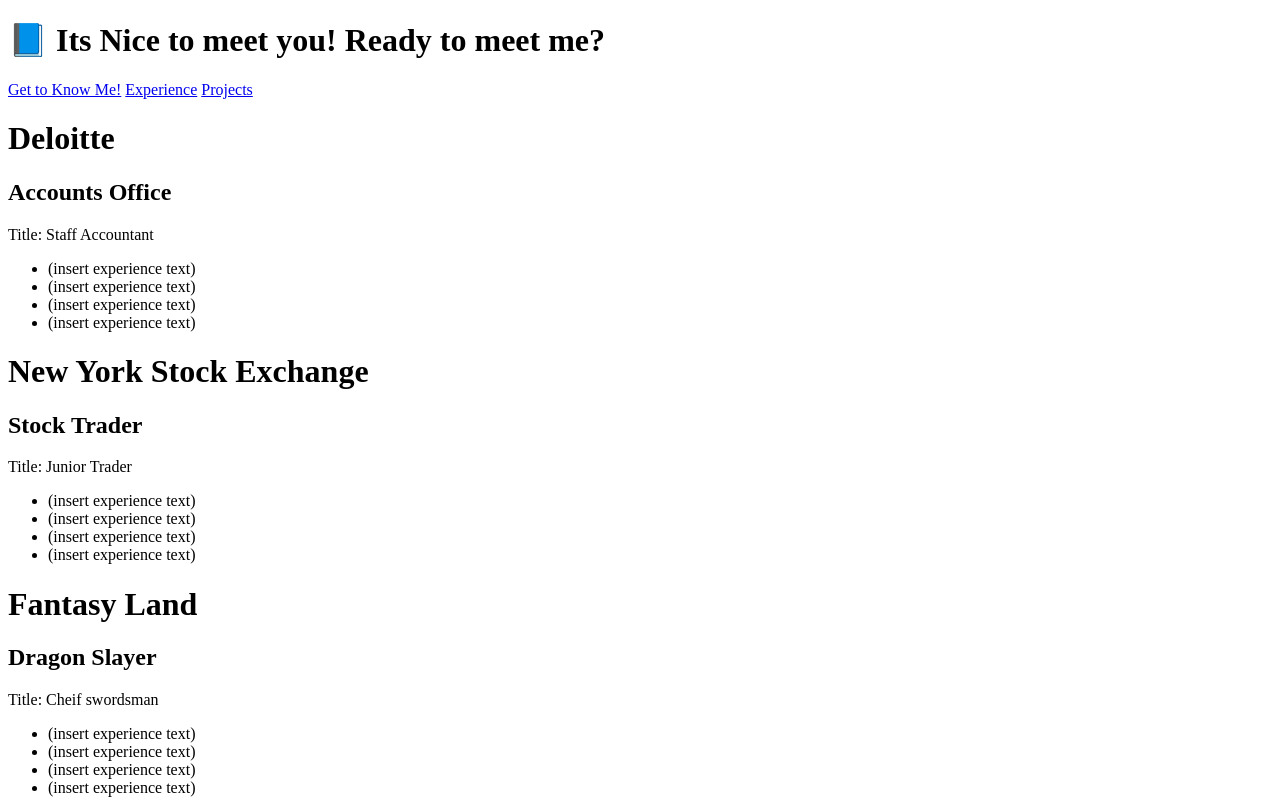
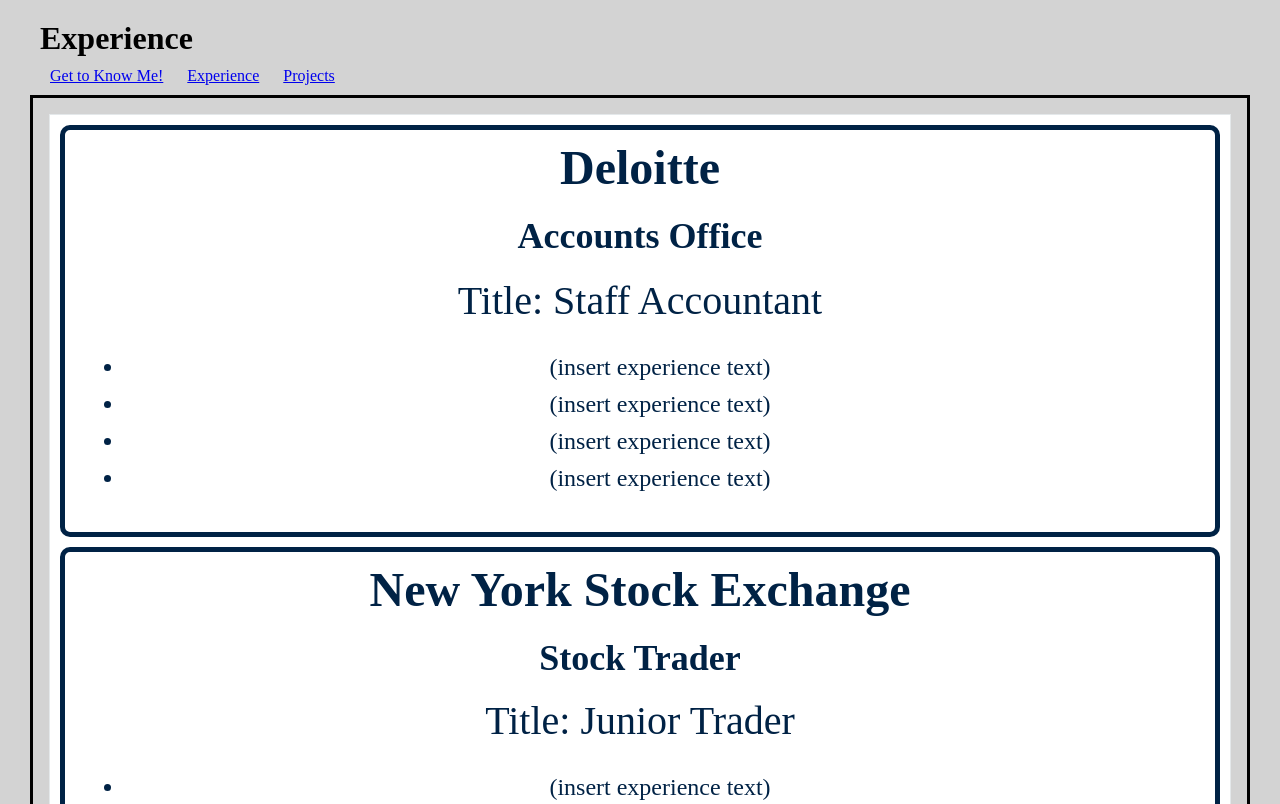
Before and after one commit to FatimmmaaaaK/html-projectFK, a plain HTML site: page experiencepg.html in a window 1280 px wide. Shown: the top 804 px of the page. Drawn offline with Linux system fonts and the light colour scheme.

Commit message:
all recent updates

```diff
--- /dev/null
+++ b/experiencepg.css
@@ -0,0 +1,41 @@
+*{
+    margin: 10px;
+}
+
+p{
+    font-size: 40px;
+}
+@media only screen and (min-width: 768px) {
+    body
+}
+body{
+    background-color: lightgrey;
+}
+.flex-container{
+    padding:rem;
+    margin:1rem;
+    color:#002245;
+    background-color: white;
+    font-size: 1.5rem;
+    font-weight: 100;
+    text-align: center;
+    border: 1px solid #e4e8ea;
+    flex-grow:1;
+}
+.work-container{
+    display:flex;
+    flex-direction: column;
+    border: 5px solid ;
+    border-radius: 10px;
+    background-color: white;
+    text-shadow: white;
+}
+main{
+    border: 3px solid black;
+    background-color:lightgrey;
+
+}
+.jobdesc{
+    height: 40px;
+    margin-bottom: 10px;
+}
--- a/experiencepg.html
+++ b/experiencepg.html
@@ -3,14 +3,14 @@
   <head>
     <meta charset="UTF-8" />
     <title>My Experience </title>
-    <link rel="stylesheet" href="Exepriencepg.css">
+    <link rel="stylesheet" href="experiencepg.css">
 
   </head>
 
   <body class="thebody">
 
     <header class="topofpageheader">
-      <h1>📘 Its Nice to meet you! Ready to meet me? </h1>
+      <h1>Experience </h1>
 
       <nav class="navstyle">
         <a href="index.html">Get to Know Me!</a>
@@ -19,8 +19,8 @@
       </nav>
     </header>
 
-<body>
-    <div>
+<main>
+    <div class="flex-container">
         <div class="work-container">
             <h1>
                 Deloitte
@@ -63,7 +63,7 @@
                 Dragon Slayer
             </h2>
             <p>
-                Title: Cheif swordsman
+                Title: Chief swordsman
                 <ul>
                     <li>(insert experience text)</li>
                     <li>(insert experience text)</li>
@@ -74,5 +74,5 @@
         </div>
     </div>
 
-</body>
+</main>
 </html>
--- a/index.css
+++ b/index.css
@@ -55,6 +55,7 @@ nav{
     display: flex;
     justify-content: space-between;
     align-items: center;
+    flex-grow: 1;
 
 }
 header{
@@ -66,7 +67,6 @@ header{
     align-items: center;
     text-align: center;
     justify-content: flex-start;
-    background-color:;
 }
 
 h1{
```
